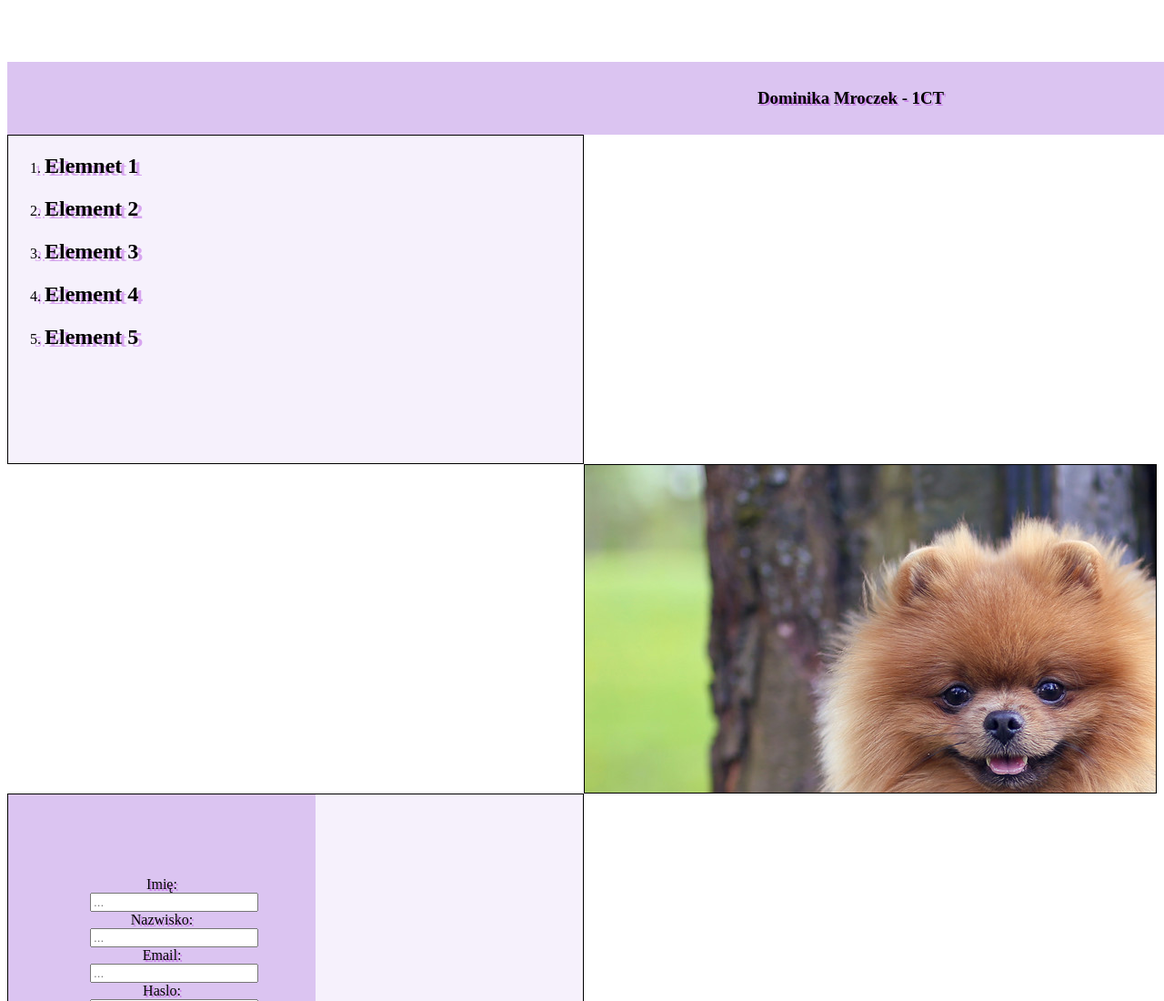
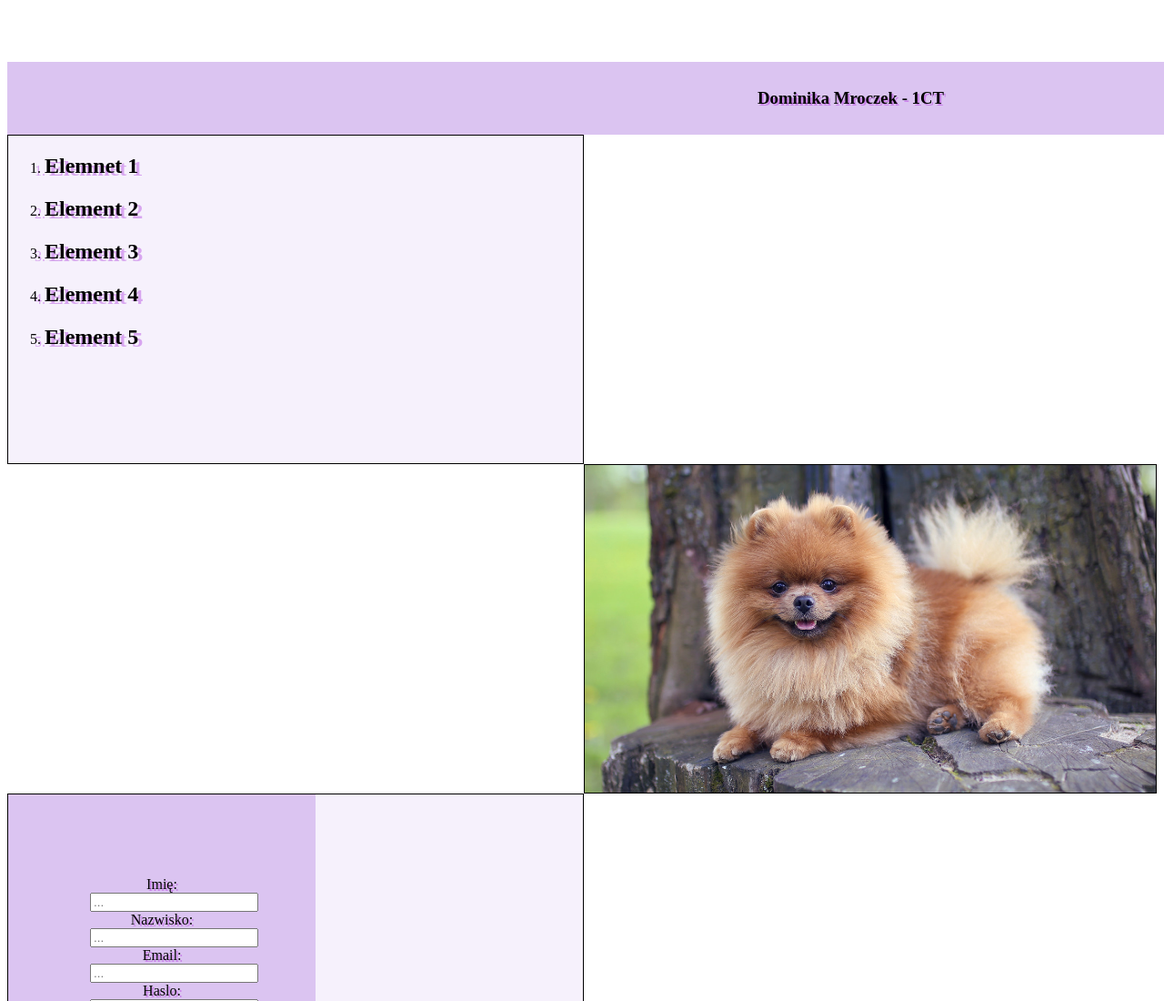
Before and after one commit to Dominikamroczek/Dominika-Mroczek-sprawdzian, a plain HTML site: page index.html in a window 1280 px wide. Shown: the top 1100 px of the page at 91% size. Drawn offline with Linux system fonts and the light colour scheme.

Commit message:
Sprawdzian

```diff
--- a/index.html
+++ b/index.html
@@ -36,7 +36,6 @@
         height: 360px;
         float: right;
         border: solid black 1px;
-        background-image: url(pies2.jpeg);
     }
 
     .okno3{
@@ -88,7 +87,9 @@
             <li><h2>Element 5</h2></li>
         </ol>
     </div>
-    <div class="okno2"></div>
+    <div class="okno2">
+        <img src="pies2.jpeg" alt="" width="100%" height="100%">
+    </div>
 
     <div class="okno3">
         <form class="form">
```
